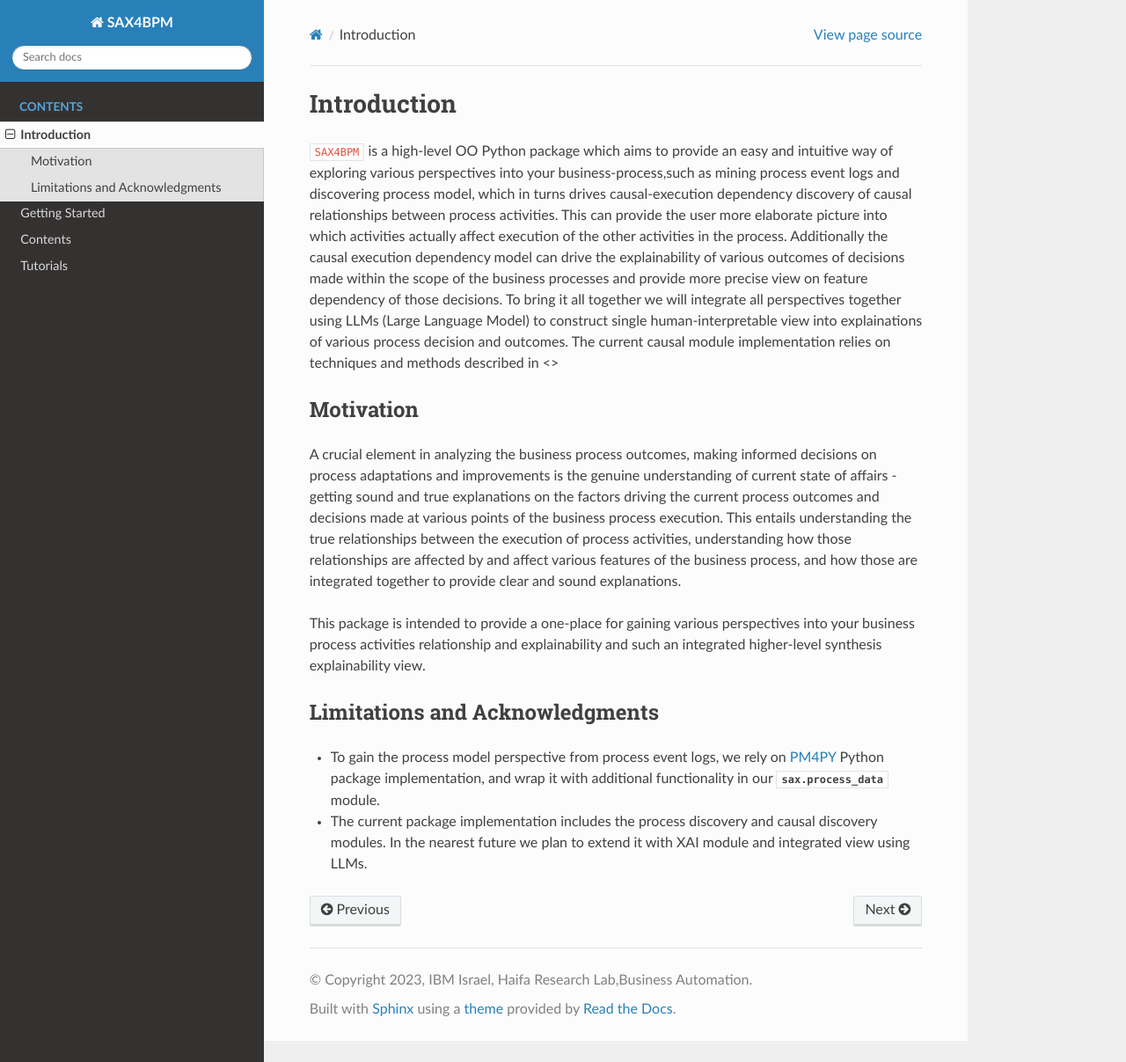
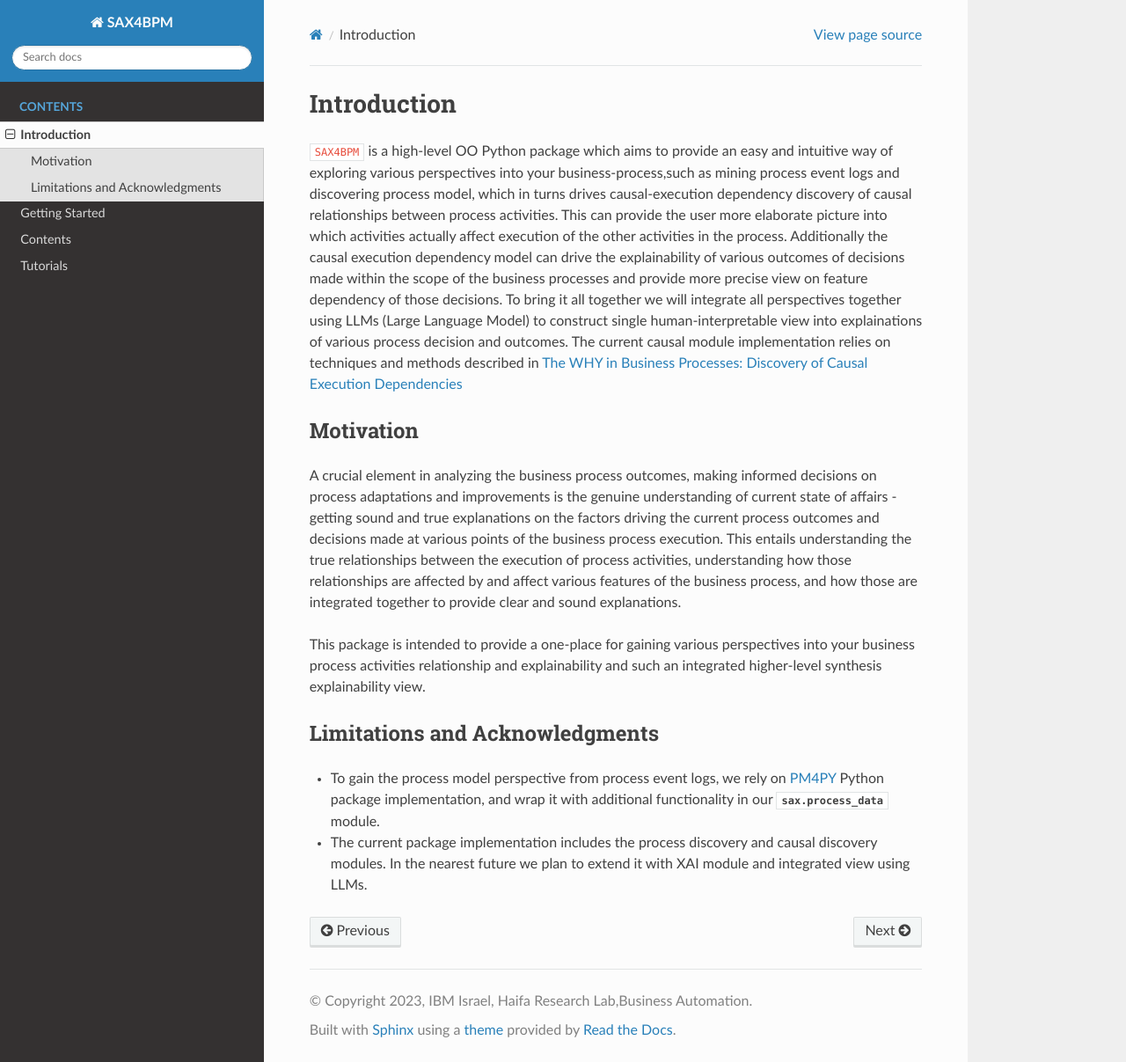
Before and after one commit to IBM/sax4bpm, a Sphinx documentation site: the page built from docs/source/intro.rst, in a window 1280 px wide and 1207 px high. Shown: the whole window at 88% size. Built offline with Sphinx 7.4.7 and the Read the Docs theme 2.0.0, drawn with Linux system fonts in a browser that asks for light colours.

Commit message:
Update intro.rst

```diff
--- a/docs/source/intro.rst
+++ b/docs/source/intro.rst
@@ -8,7 +8,7 @@ picture into which activities actually affect execution of the other activities
 of decisions made within the scope of the business processes and provide more precise view on feature dependency of those decisions.
 To bring it all together we will integrate all perspectives together using LLMs (Large Language Model) to construct single human-interpretable view into explainations of various process decision
 and outcomes.
-The current causal module implementation relies on techniques and methods described in <>
+The current causal module implementation relies on techniques and methods described in `The WHY in Business Processes: Discovery of Causal Execution Dependencies <https://arxiv.org/abs/2310.14975>`_
 
 Motivation
 **********
```
